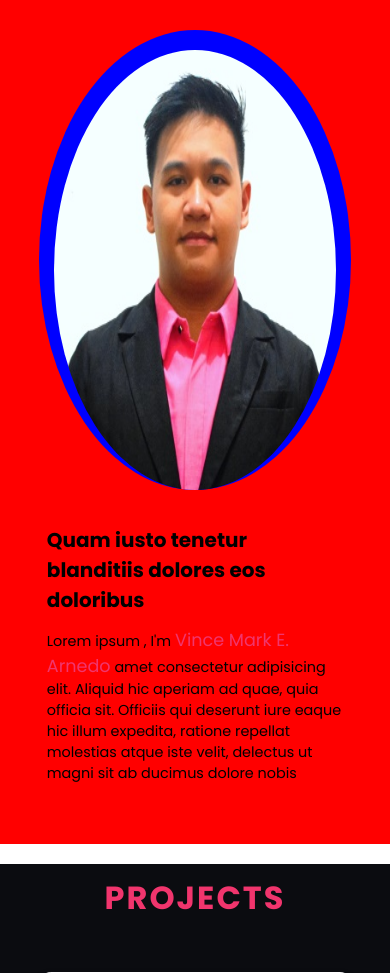
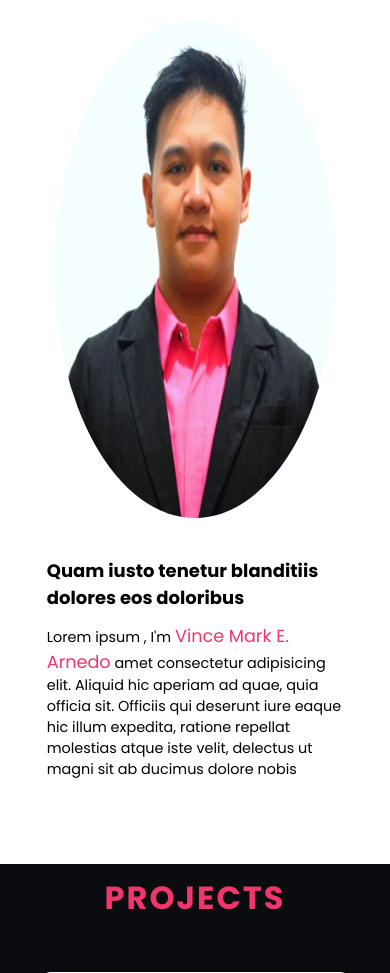
Before and after one commit to VinceMarkArnedo/VinceMarkArnedo.github.io, a PHP site: page / in a window 390 px wide. Shown: the part 51-1024 px from the top of the page. Run offline with PHP 8.4, Linux system fonts and the light colour scheme.

Commit message:
Update style.css

```diff
--- a/css/style.css
+++ b/css/style.css
@@ -52,35 +52,39 @@ html{
 
 .about{
     display: flex;
-    flex-direction: column;
+    flex-direction: row;
     height: 100vh;
     width: 100vw;
-    align-items: center;
+    align-items: flex-start;
     margin-bottom: 20px;
-    padding-top: 80px;
+    padding-top: 0px;
+    padding-left: 100px;
     /* padding-left: 50px;
     padding-right: 50px; */
 
-    background-color: red;
+    /* background-color: red; */
 }
 
 
 .profpic{
-    height: 350px;
-    width: 24%;
+    height: 300px;
+    width: 25%;
     padding: 0px 20px;
+    padding-top: 0px;
     padding-right: 100px;
     /* background-image: url('hahaha.jpg');
     background-size: 100% 100%; */
-    background-color: blue;
+    /* background-color: blue; */
     border-radius: 50%;
 }
 
 .profpic img{
     min-width:100%;
-    min-height:auto;
-    max-width:auto;
-    max-height:auto;
+    min-height:80%;
+    width:100%;
+    height:auto;
+    /* max-width:auto;
+    max-height:auto; */
     /* object-fit: contain; */
 
 
@@ -109,16 +113,17 @@ html{
     }
 
     .about{
-        padding-top: 30px;
+        padding-top: 0px;
         padding-left: 0;
         padding-right: 0;
+        flex-direction: column;
 
 
     }
 
     .profpic{
         width: 80%;
-        height: 100%;
+        height: 80%;
         padding: 5% 0px 0px 0px;
         margin: 0px 0px 0px 0px;
 
@@ -138,7 +143,7 @@ html{
 
     #about h1 {
         /* background-color: red; */
-        font-size: 20px;
+        font-size: 18px;
       }
 
     .introduction{
```
